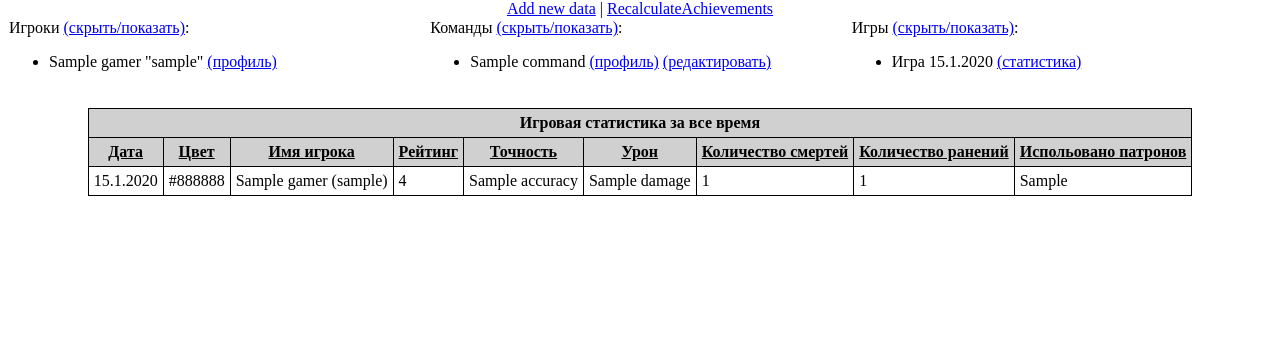
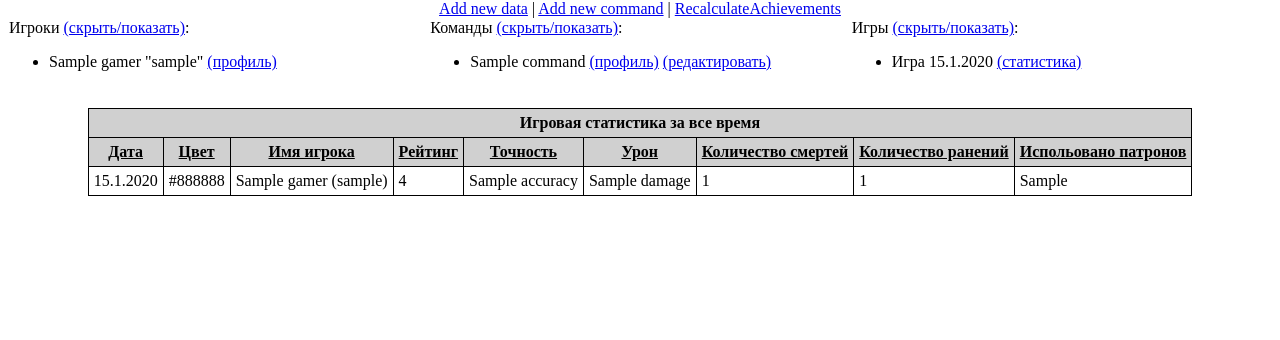
Before and after one commit to dpleshakov/laser-top, a Python web app: template templates/index.html in a window 1280 px wide. Shown: the part 85-425 px from the top of the page. Run offline with Jinja, Linux system fonts and the light colour scheme; the template is opened without the code that fills it: most values are stand-ins (such as "Sample title", 1, 10 or a date in 2020).

Commit message:
Добавил ссылку на главной странице для добавления новой команды.

```diff
--- a/templates/index.html
+++ b/templates/index.html
@@ -15,7 +15,7 @@
 
 {% block main %}
 <div id="menu" class="text-center">
-	<a href="/add">Add new data</a> | <a href="/achievements">RecalculateAchievements</a>
+	<a href="/add">Add new data</a> | <a href="/addCommand">Add new command</a> | <a href="/achievements">RecalculateAchievements</a>
 </div>
 <div id="lists">
 	<table>
```
